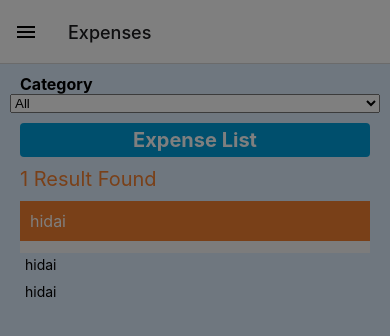
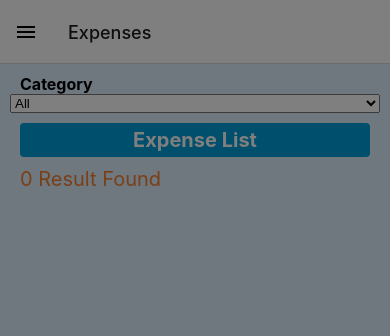
Before and after one commit to Affan-habib/B23-Expense-Calc, a React Native app: screen /Expenses in a window 390 px wide. Shown: the top 336 px of the page. Built offline with nearby package versions, Linux system fonts and the light colour scheme.

Commit message:
expesnse screen updated and icon button component

```diff
--- a/src/components/Card.js
+++ b/src/components/Card.js
@@ -1,6 +1,7 @@
 import React from "react";
-import { TouchableOpacity, View, Text, StyleSheet } from "react-native";
+import { View, Text, StyleSheet } from "react-native";
 import { colors } from "../styles/Colors";
+import IconButton from "./IconButton";
 
 const Card = (props) => {
   return (
@@ -13,9 +14,18 @@ const Card = (props) => {
       >
         {props.title}
       </Text>
-      <Text style={styles.body}>{props.category}</Text>
-      <Text style={styles.body}>{props.date}</Text>
-      <Text style={styles.body}>{props.cost}</Text>
+      <View style={{flexDirection: "row"}}>
+        <IconButton name="attach-money" color={colors.info}/>
+        <Text style={styles.body}>{props.cost  || "Not found"}</Text>
+      </View>
+      <View style={{flexDirection: "row"}}>
+        <IconButton name="category" color={colors.info}/>
+        <Text style={styles.body}>{props.category || "Not found"} </Text>
+      </View>
+      <View style={{flexDirection: "row"}}>
+        <IconButton name="date-range" color={colors.info}/>
+        <Text style={styles.body}>{props.date  || "Not found"}</Text>
+      </View>
     </View>
   );
 };
@@ -25,7 +35,7 @@ const styles = StyleSheet.create({
     // borderRadius: 10,
     margin: 10,
     backgroundColor: "#F9F9F9",
-    flex:1/2,
+    flex: 1 / 2,
   },
   title: {
     fontSize: 16,
@@ -35,8 +45,7 @@ const styles = StyleSheet.create({
   },
   body: {
     margin: 5,
-    fontSize: 14,
-    color: colors.pr
+    fontSize: 16,
   },
 });
 
--- a/src/components/IconButton.js
+++ b/src/components/IconButton.js
@@ -4,7 +4,7 @@ import Icon from 'react-native-vector-icons/MaterialIcons';
 
 const IconButton = props => {
   return (
-    <TouchableOpacity style={styles.button} onPress={props.onPressFunction}>
+    <TouchableOpacity style={styles.button}>
       <Icon
         style={{
           backgroundColor: props.bgcolor,
@@ -13,7 +13,7 @@ const IconButton = props => {
           padding: 5,
         }}
         name={props.name}
-        size={30}
+        size={20}
         color={props.color}
       />
     </TouchableOpacity>
--- a/src/reducers/expensesSlice.js
+++ b/src/reducers/expensesSlice.js
@@ -9,11 +9,11 @@ today = mm + '/' + dd + '/' + yyyy;
 
 const expensesSlice = createSlice({
   name: "expenses",
-  initialState: [{title: "hidai",date: "hidai",cost: "hidai"}],
+  initialState: [],
   reducers: {
     addExpense(state, action) {
       state.push({
-        // id: new Date(),
+        id: new Date(),
         title: action.payload.title,
         cost: parseInt(action.payload.cost),
         date: today,
```
